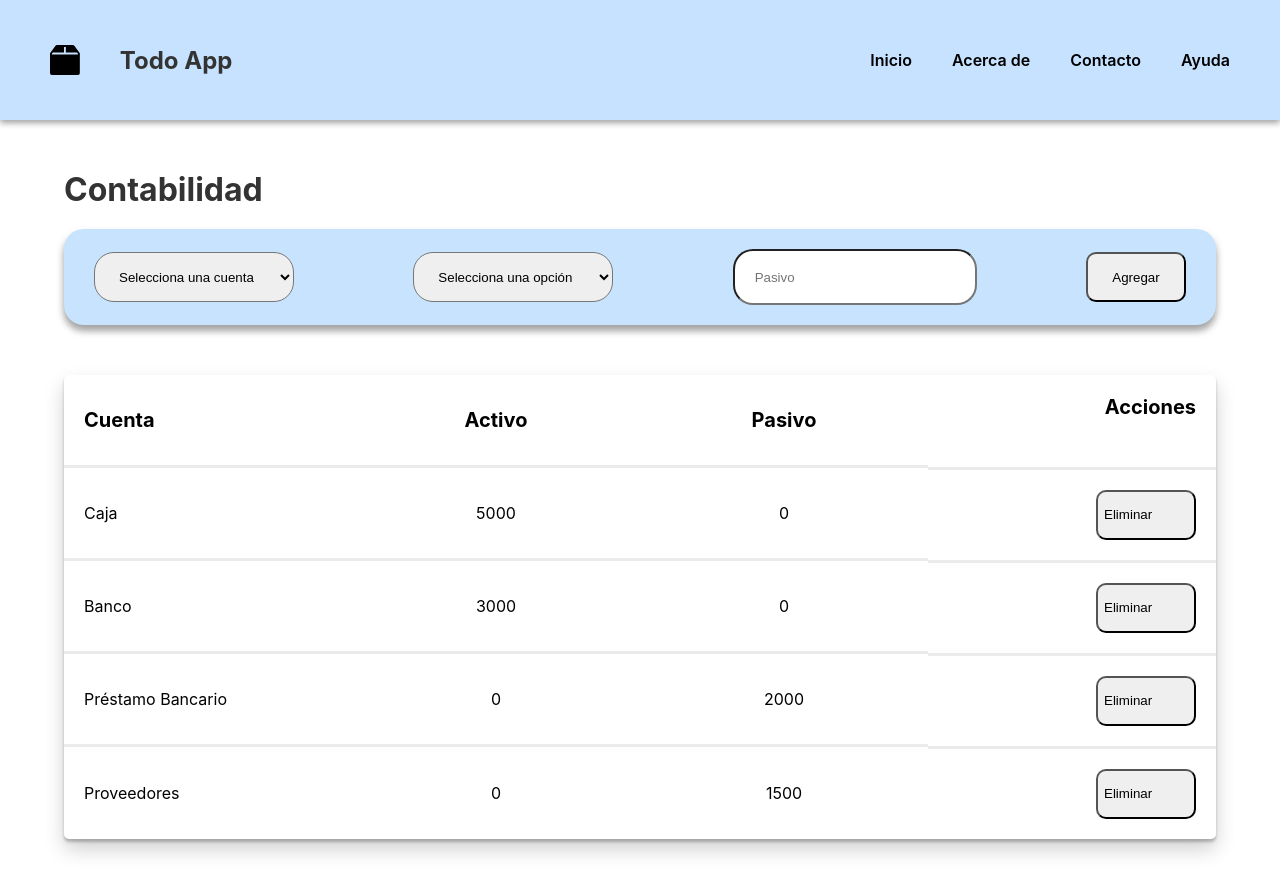
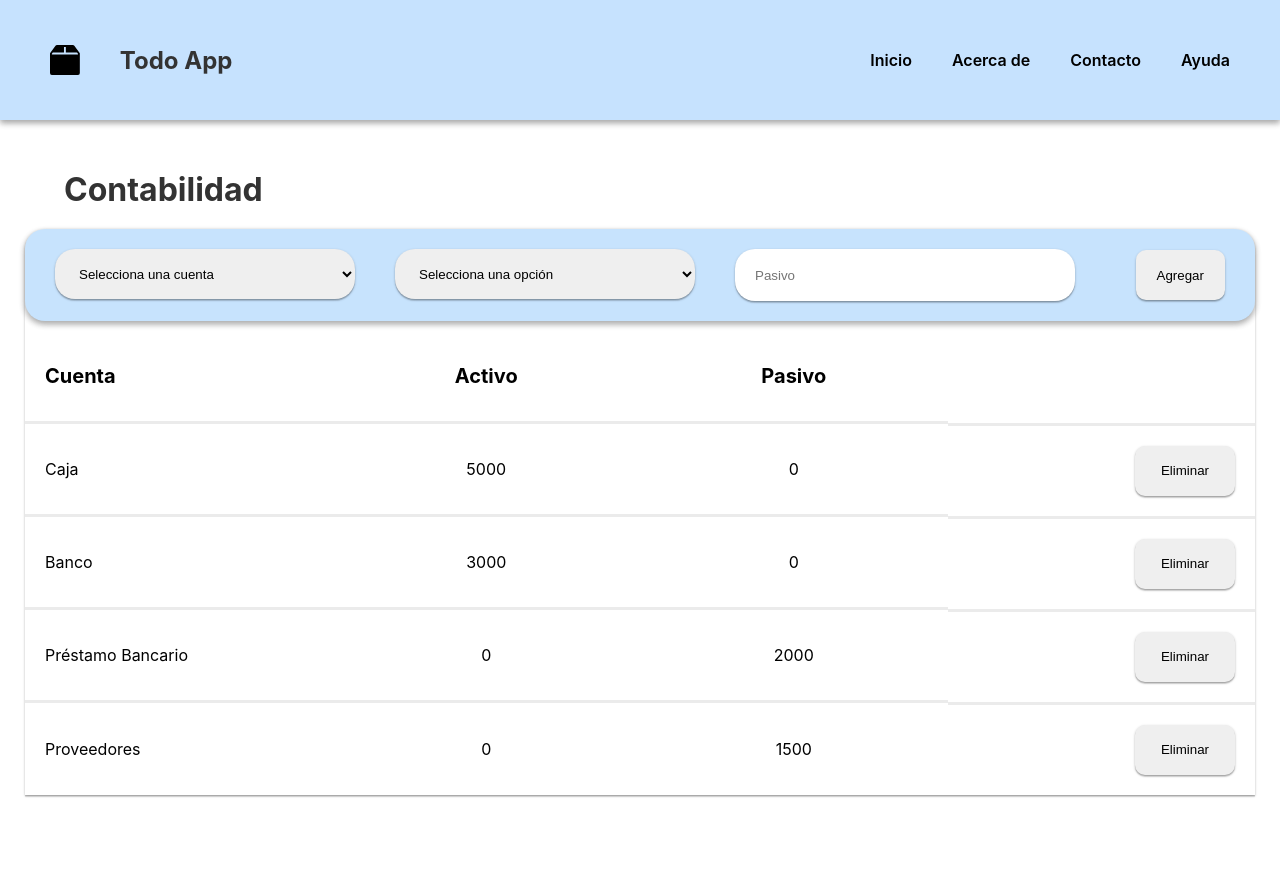
Before and after one commit to PANAMA-TEC/SEMESTRAL-lX-1LS244, a React (Vite) app: page / in a window 1280 px wide. After the commit the page ends 800 px from the top, so only its background shows below. Built offline with nearby package versions, Linux system fonts and the light colour scheme.

Commit message:
ajustando las alturas de MD

```diff
--- a/src/components/Contabilidad/index.css
+++ b/src/components/Contabilidad/index.css
@@ -1,3 +1,21 @@
+:root {
+  --elevation-0: none;
+  --elevation-1: 0px 1px 3px rgba(0, 0, 0, 0.2),
+                 0px 1px 1px rgba(0, 0, 0, 0.14),
+                 0px 2px 1px rgba(0, 0, 0, 0.12);
+  --elevation-2: 0px 3px 6px rgba(0, 0, 0, 0.16),
+                 0px 3px 6px rgba(0, 0, 0, 0.23);
+  --elevation-3: 0px 10px 20px rgba(0, 0, 0, 0.19),
+                 0px 6px 6px rgba(0, 0, 0, 0.23);
+  /* Add more if needed */
+}
+
+.elevation-0 { box-shadow: var(--elevation-0); }
+.elevation-1 { box-shadow: var(--elevation-1); }
+.elevation-2 { box-shadow: var(--elevation-2); }
+.elevation-3 { box-shadow: var(--elevation-3); }
+
+
 .contenedorContable{
     display: flex;
     flex-direction: column;
@@ -25,12 +43,13 @@ table {
     border-collapse: collapse;
     /* border-style: solid; */
     background-color: white;
-    box-shadow: 0 10px 20px rgba(0,0,0,0.19), 0 3px 3px rgba(0,0,0,0.23);
+
     border-radius: 5px;
 
-    margin: 50px;
-    text-align: left;
+    margin-top: 10px;
     table-layout: fixed;
+
+    /* border-style: solid; */
 }
 
 /* Centra el contenido de todas las celdas excepto la primera y la última columna */
@@ -43,18 +62,41 @@ table th:not(:first-child):not(:last-child) {
 table td:last-child, table th:last-child {
     display: flex;
     justify-content: right;
-    /* text-align: right; */
+
 }
 
-select, input{
+button {
+    border-style: none;
+
+    transition: transform 0.2s cubic-bezier(.25,.8,.25,1), box-shadow 0.2s;
+    position: relative;
+    overflow: hidden;
+}
+
+button:hover {
+    transform: scale(1.05);
+
+    color: black;
+    /* color: black; */
+}
+
+table td button {
+    display: flex;
+    justify-content: center;
+    align-items: center;
+    border-style: none;
+
+}
+
+input, select{
     height:50px;
-    width: 200px;
+    width: 300px;
     border-radius: 20px;
     padding-left: 20px;
     padding-right: 20px;
+    border-style: none;
+    flex-wrap: wrap;
 }
-
-
 
 form{
     /* border-style: solid; */
@@ -64,7 +106,7 @@ form{
     padding-left: 30px;
     padding-right: 30px;
     background-color: rgb(199,227,253);
-    box-shadow: 0 5px 10px rgba(0,0,0,0.19), 0 6px 6px rgba(0,0,0,0.23);
+
 }
 
 th {
@@ -94,7 +136,30 @@ h1 {
 .formularioContable {
     display: flex;
     flex-direction: row;
+    gap:50px;
     width: 100%;
     align-items: center;
     justify-content: space-between;
 }
+
+.card-view {
+    display: flex;
+    flex-direction: column;
+    box-sizing: content-box;
+    /* border-style: solid; */
+
+    border-radius: 20px 20px 0px 0px;
+
+}
+
+.contabilidadInputs{
+    width: 100%;
+    min-width: 400px;
+    /* border-style: solid; */
+
+    display: flex;
+    justify-content: start;
+    gap: 30px;
+
+
+}
--- a/src/components/Contabilidad/index.jsx
+++ b/src/components/Contabilidad/index.jsx
@@ -43,9 +43,12 @@ const AccountingModule = () => {
 
             <h1 className='table-title'> Contabilidad</h1>
 
-            <form onSubmit={handleAddCuenta} className='formularioContable'>
+            <div className='card-view elevation-1'>
 
-                <select value={nombre} onChange={e => setNombre(e.target.value)} required >
+                <form onSubmit={handleAddCuenta} className='formularioContable elevation-2'>
+
+                    <div className='contabilidadInputs'>
+                        <select className='elevation-1' value={nombre} onChange={e => setNombre(e.target.value)} required >
                             <option value="">Selecciona una cuenta</option>
                             {
                                 cuentas.map((cuenta, idx) => (
@@ -56,18 +59,21 @@ const AccountingModule = () => {
                             }
                         </select>
 
-                <select required style={{ marginLeft: '10px', marginRight: '10px' }} onChange={e => setOpcion(e.target.value)}>
+                        <select required  className='elevation-1' style={{ marginLeft: '10px', marginRight: '10px' }} onChange={e => setOpcion(e.target.value)}>
                             <option value="">Selecciona una opción</option>
                             <option value="aumenta">Aumenta</option>
                             <option value="disminuye">Disminuye</option>
                         </select>
 
-                <input type="number" placeholder="Pasivo" value={opcion == 'aumenta' ? pasivo : activo } onChange={e => {
+                        <input className='elevation-1' type="number" placeholder="Pasivo" value={opcion == 'aumenta' ? pasivo : activo } onChange={e => {
                             opcion == 'aumenta' ? setPasivo(e.target.value) : setActivo(e.target.value)
 
                         }}/>
 
-                <button type="submit">Agregar</button>
+                    </div>
+
+                    <button className='elevation-1' type="submit">Agregar</button>
+
                 </form>
 
                 <table >
@@ -77,7 +83,7 @@ const AccountingModule = () => {
                             <th>Cuenta</th>
                             <th>Activo</th>
                             <th>Pasivo</th>
-                        <th>Acciones</th>
+                            <th></th>
                         </tr>
                     </thead>
                     <tbody>
@@ -87,7 +93,7 @@ const AccountingModule = () => {
                                 <td>{acc.activo}</td>
                                 <td>{acc.pasivo}</td>
                                 <td>
-                                <button onClick={() => handleDeleteCuenta(index)}>Eliminar</button>
+                                    <button className='elevation-1' onClick={() => handleDeleteCuenta(index)}>Eliminar</button>
                                 </td>
                             </tr>
                         ))}
@@ -95,6 +101,8 @@ const AccountingModule = () => {
                 </table>
 
             </div>
+
+        </div>
     );
 };
 
```
Also changed, not shown: 1 other file (tests, documents, lock files or other folders). Lines whose indentation alone changed are shown as unchanged.
